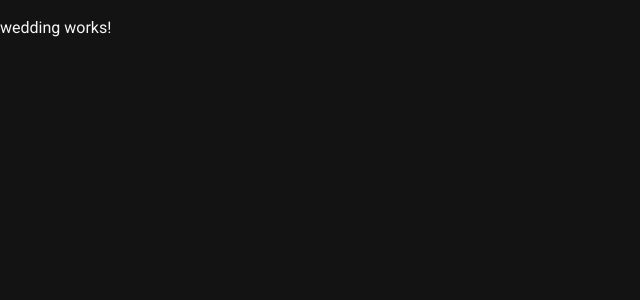
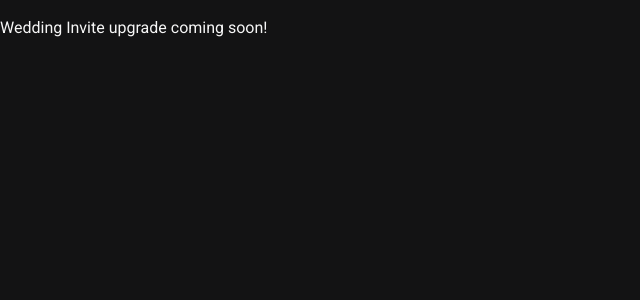
Before and after one commit to ruanfdev/ruanfdev.github.io, an Angular app: page /wedding in a window 1280 px wide. Shown: the top 300 px of the page, without its empty margins (0-640 px from the left). Built offline with nearby package versions, Linux system fonts and the light colour scheme.

Commit message:
updated general styles

```diff
--- a/src/app/app.component.ts
+++ b/src/app/app.component.ts
@@ -1,15 +1,13 @@
-import { NgOptimizedImage } from '@angular/common';
 import { Component } from '@angular/core';
 import { RouterOutlet } from '@angular/router';
 
 @Component({
   selector: 'app-root',
   standalone: true,
-  imports: [RouterOutlet, NgOptimizedImage],
+  imports: [RouterOutlet],
   templateUrl: './app.component.html',
   styleUrl: './app.component.scss'
 })
 export class AppComponent {
   title = 'ruanfdev.github.io';
-  // <img ngSrc="assets/product-image.jpg" width="400" height="300" alt="Product" priority="high" fill="true" />
 }
--- a/src/app/wedding/wedding.component.html
+++ b/src/app/wedding/wedding.component.html
@@ -1 +1 @@
-<p>wedding works!</p>
+<p>Wedding Invite upgrade coming soon!</p>
--- a/src/app/wedding/wedding.component.scss
+++ b/src/app/wedding/wedding.component.scss
@@ -0,0 +1 @@
+@import '../../styles.scss';
--- a/src/app/wedding/wedding.component.ts
+++ b/src/app/wedding/wedding.component.ts
@@ -1,12 +1,13 @@
+import { NgOptimizedImage } from '@angular/common';
 import { Component } from '@angular/core';
 
 @Component({
   selector: 'app-wedding',
   standalone: true,
-  imports: [],
+  imports: [NgOptimizedImage],
   templateUrl: './wedding.component.html',
   styleUrl: './wedding.component.scss'
 })
 export class WeddingComponent {
-
+  // <img ngSrc="assets/product-image.jpg" width="400" height="300" alt="Product" priority="high" fill="true" />
 }
```
